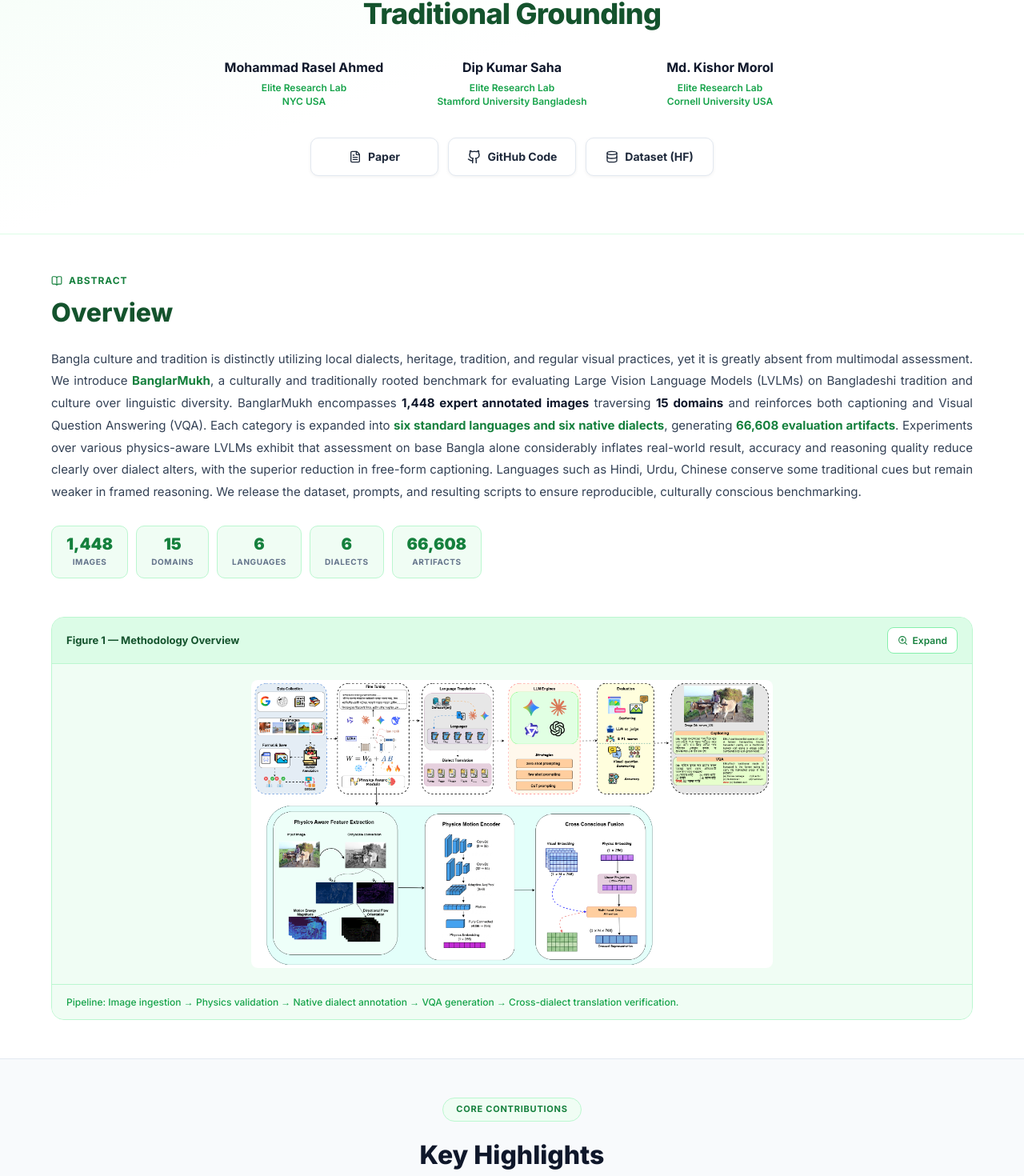
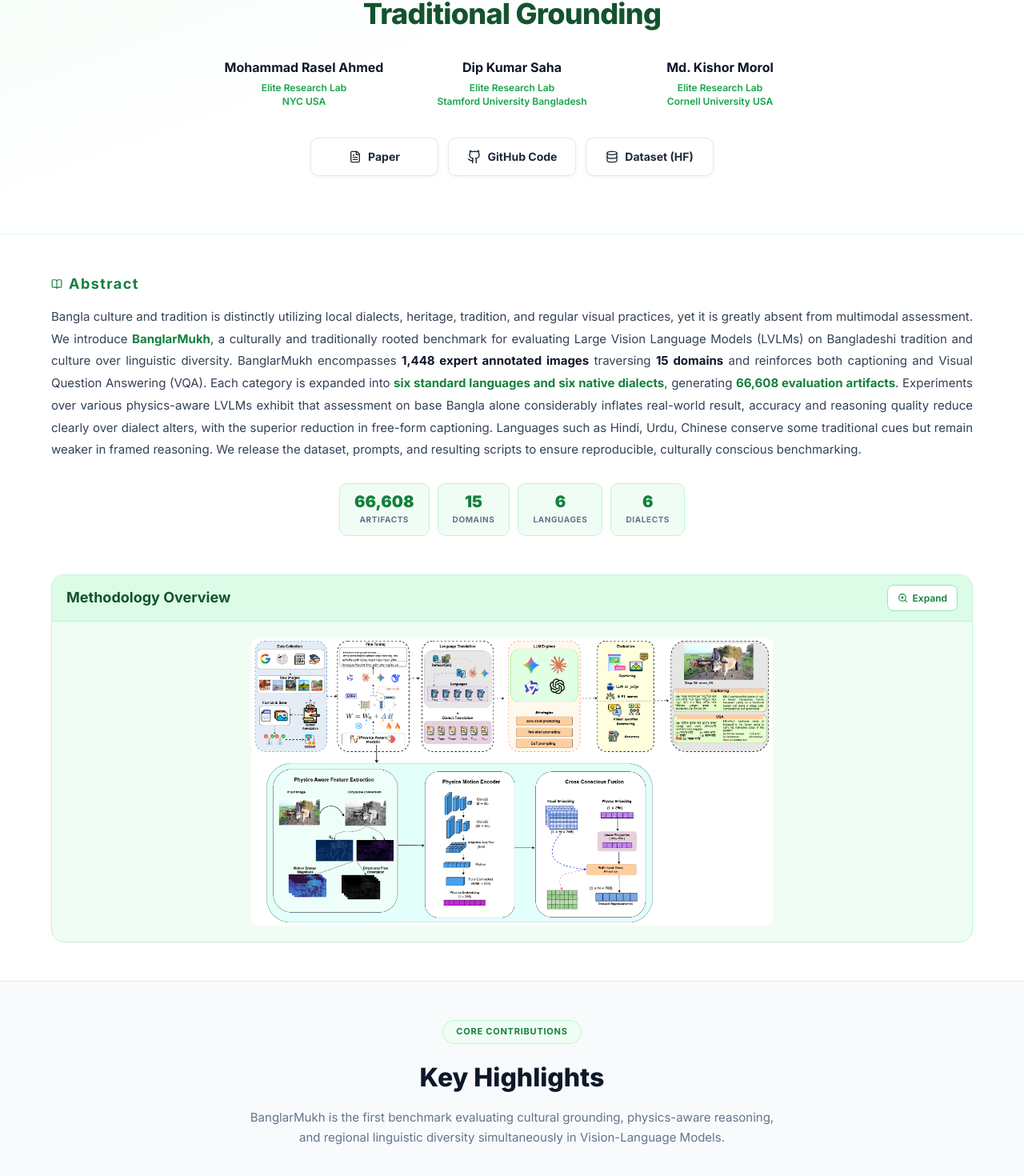
Before and after one commit to rasel1510/Project_website, a Next.js app: page / in a window 1280 px wide. Shown: the part 277-1747 px from the top of the page at 80% size. Built offline with nearby package versions, Linux system fonts and the light colour scheme.

Commit message:
Enhanced SIte

```diff
--- a/src/components/Abstract.tsx
+++ b/src/components/Abstract.tsx
@@ -29,10 +29,9 @@ export default function Abstract() {
 
         {/* Left – Text */}
         <div>
-          <div style={{ display: "flex", alignItems: "center", gap: 8, fontSize: 12, fontWeight: 700, textTransform: "uppercase", letterSpacing: "0.08em", color: "#15803d", marginBottom: 12 }}>
+          <div style={{ display: "flex", alignItems: "center", gap: 8, fontSize: 18, fontWeight: 700, letterSpacing: "0.08em", color: "#15803d", marginBottom: 12 }}>
             <BookOpen size={14} /> Abstract
           </div>
-          <h2 style={{ fontSize: 32, fontWeight: 800, color: "#14532d", marginBottom: 24, lineHeight: 1.2 }}>Overview</h2>
 
           <div>
             <p style={{ fontSize: 15, color: "#334155", lineHeight: 1.85, textAlign: "justify" }}>
@@ -41,13 +40,13 @@ export default function Abstract() {
           </div>
 
           {/* Stats */}
-          <div style={{ display: "flex", flexWrap: "wrap", gap: 10, marginTop: 28 }}>
+          <div style={{ display: "flex", flexWrap: "wrap", justifyContent: "center", gap: 10, marginTop: 28 }}>
             {[
-              { v: "1,448", l: "Images", c: "#15803d" },
+              { v: "66,608", l: "Artifacts", c: "#15803d" },
               { v: "15", l: "Domains", c: "#15803d" },
               { v: "6", l: "Languages", c: "#15803d" },
               { v: "6", l: "Dialects", c: "#15803d" },
-              { v: "66,608", l: "Artifacts", c: "#15803d" },
+
             ].map(s => (
               <div key={s.l} style={{ background: "#f0fdf4", border: "1px solid #bbf7d0", borderRadius: 10, padding: "12px 18px", minWidth: 80, textAlign: "center" }}>
                 <div style={{ fontSize: 20, fontWeight: 900, color: s.c, lineHeight: 1 }}>{s.v}</div>
@@ -61,7 +60,7 @@ export default function Abstract() {
         <div>
           <div style={{ background: "#f0fdf4", border: "1px solid #bbf7d0", borderRadius: 16, overflow: "hidden" }}>
             <div style={{ background: "#dcfce7", borderBottom: "1px solid #bbf7d0", padding: "12px 18px", display: "flex", justifyContent: "space-between", alignItems: "center" }}>
-              <span style={{ fontSize: 13, fontWeight: 700, color: "#14532d" }}>Figure 1 — Methodology Overview</span>
+              <span style={{ fontSize: 18, fontWeight: 700, color: "#14532d" }}> Methodology Overview</span>
               <button onClick={() => setZoom(true)} style={{ display: "flex", alignItems: "center", gap: 6, padding: "6px 12px", background: "#fff", border: "1px solid #86efac", borderRadius: 8, cursor: "pointer", fontSize: 12, fontWeight: 600, color: "#15803d" }}>
                 <ZoomIn size={13} /> Expand
               </button>
@@ -72,11 +71,7 @@ export default function Abstract() {
                 onError={e => { (e.currentTarget as HTMLImageElement).style.display = "none"; }}
               />
             </div>
-            <div style={{ padding: "12px 18px", borderTop: "1px solid #bbf7d0", background: "#f0fdf4" }}>
-              <p style={{ fontSize: 12, color: "#16a34a", fontWeight: 500, lineHeight: 1.6 }}>
-                Pipeline: Image ingestion → Physics validation → Native dialect annotation → VQA generation → Cross-dialect translation verification.
-              </p>
-            </div>
+
           </div>
         </div>
       </div>
```
